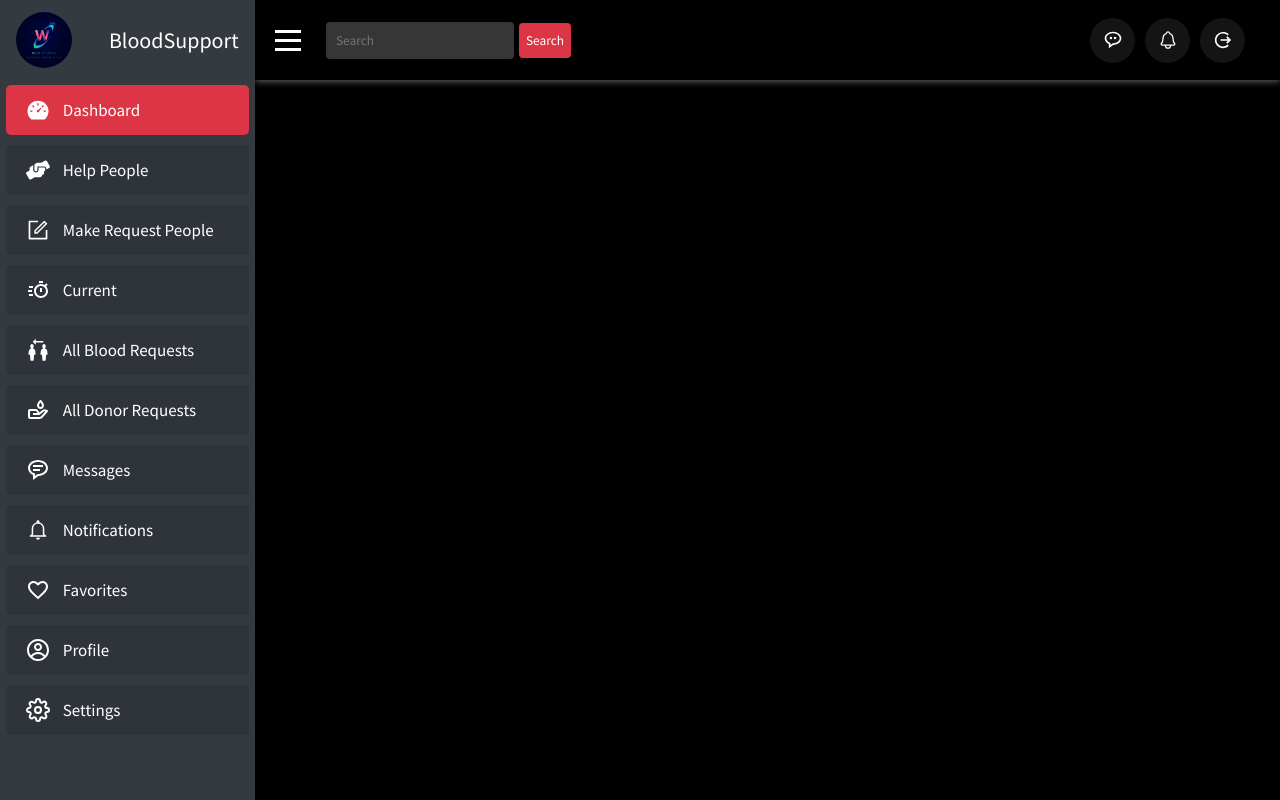
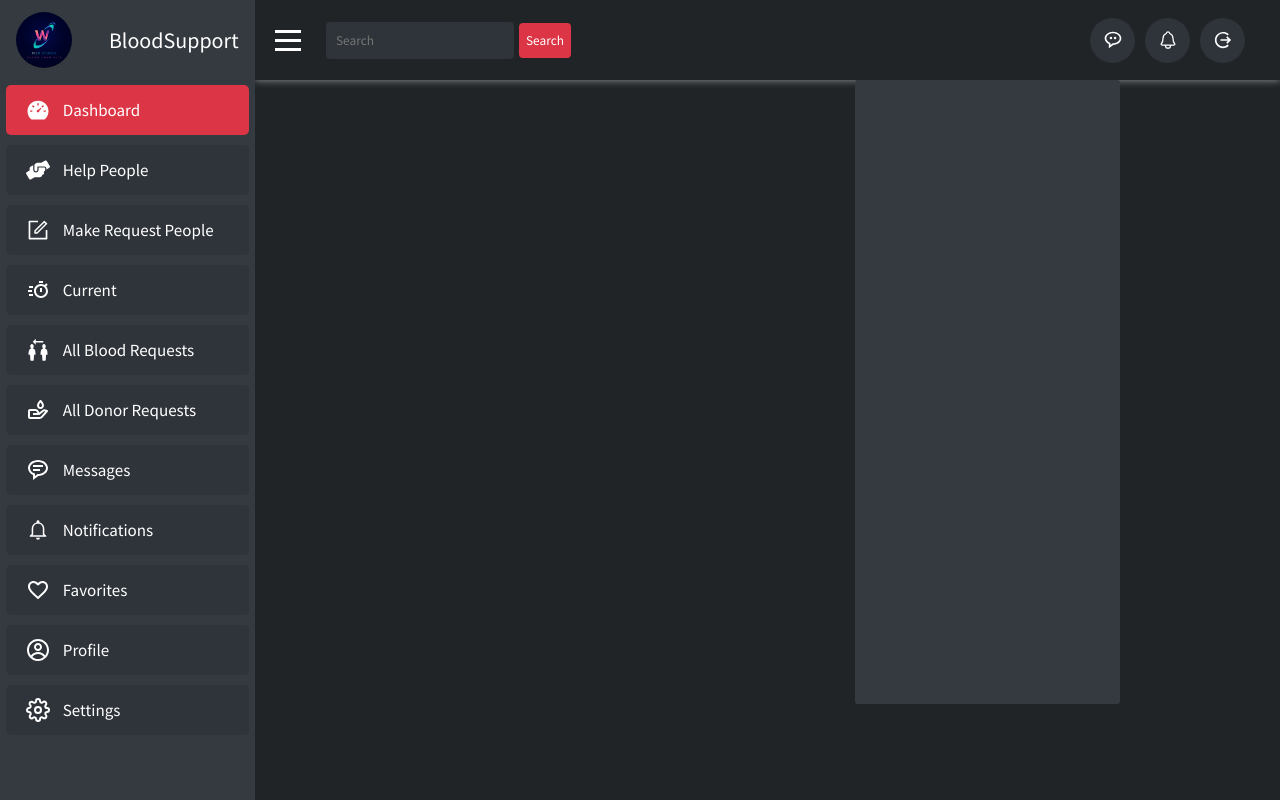
Before and after one commit to Jimam-Tamimi/blood-support-r, a React (Create React App) app: page / in a window 1280 px wide. Built offline with nearby package versions, Linux system fonts and the light colour scheme.

Commit message:
variable for dark mode added

```diff
--- a/src/components/Dashboard/Dashboard.styles.js
+++ b/src/components/Dashboard/Dashboard.styles.js
@@ -8,7 +8,7 @@ export const DashboardWraper = styled.div`
     justify-content: flex-start;
     align-items: center;
     flex-direction: column;
-    background-color: #343a40;
+    background-color: var(--object-bg-color);
     overflow-y: scroll;
     height: 100vh;
     transition: all .4s cubic-bezier(0.25, 0.46, 0.45, 0.94);
@@ -31,26 +31,53 @@ export const DashLink = styled(NavLink)`
     display: flex;
     justify-content: center;
     align-items: center;
-    background-color: #2f343a;
+    background-color: var(--secendory-color);
     border-radius: 5px;
     transition: all .4s cubic-bezier(0.25, 0.46, 0.45, 0.94);
-    &:hover{
-        background: #272c31;
+    position: relative;
+
+    &:hover::after{
+        background: var(--secendory-hover-color);
+        transform: scaleX(1);
+        opacity: 1;
+
     }
+    &:active{
+        transform: scaleX(.95);
+    }
+    &::after{
+        opacity: .6;
+        content: '';
+        position: absolute;
+        top: 0;
+        bottom: 0;
+        left: 0;
+        right: 0;
+        width: 100%;
+        height: 100%;
+        transition: all .4s;
+        transform: scaleX(0);
+    }
+
     &.active{
-        background: #dc3545;
+        background: var(--primary-color);
+        color: var(--primary-text-color) !important;
     }
-    &.active:hover{
-        background: #b52a37;
+    &.active:hover::after{
+        background: var(--primary-hover-color);
+        transform: scaleX(1);
     }
 
 `
 
 export const DashboardLogo = styled(DashLink)`
     height: 70px;
-    background: #343a40 !important;
+    background: var(--object-bg-color) !important;
     justify-content: space-between;
     padding: 0px 10px;
+    &::after{
+        content: none;
+    }
 
 
 `
@@ -76,6 +103,8 @@ export const LinkIcon = styled.div`
     display: flex;
     justify-content: flex-start;
     align-items: center;
+    z-index: 100;
+
 `
 
 export const LinkText = styled.div`
@@ -85,4 +114,6 @@ export const LinkText = styled.div`
     display: flex;
     justify-content: flex-start;
     align-items: center;
+    z-index: 100;
+
 `
--- a/src/components/Navbar/Navbar.js
+++ b/src/components/Navbar/Navbar.js
@@ -13,6 +13,9 @@ import {
     NavEndSection,
     NavLogout,
     NavMessage,
+    NavMessageWrap,
+    NavMessageCont,
+    NavNotificationWrap,
     NavNotification,
     HambBurgerWrap,
     HambBurgerLine,
@@ -34,12 +37,17 @@ export default function Navbar({toggleDash}) {
                     <Submit>Search</Submit>
                 </NavSearchForm>
                 <NavEndSection>
+                    <NavMessageWrap>
                         <NavMessage>
                             <BiMessageRoundedDots />
                         </NavMessage>
+                        <NavMessageCont></NavMessageCont>
+                    </NavMessageWrap>
+                    <NavNotificationWrap>
                         <NavNotification>
                             <IoNotificationsOutline />
                         </NavNotification>
+                    </NavNotificationWrap>
                     <NavLogout>
                         <IoMdLogOut/>
                     </NavLogout>
--- a/src/components/Navbar/Navbar.styles.js
+++ b/src/components/Navbar/Navbar.styles.js
@@ -19,23 +19,23 @@ export const NavSearchForm = styled.form`
 export const SearchInp = styled.input`
     padding: 10px 10px;
     border-radius: 4px;
-    background: #ffffff36;
+    background: var(--secendory-color);
     border: none;
     outline: none;
-    color: white;
+    color: var(--secendory-text-color);
 `
 
 export const Submit = styled.button`
     padding: 9px 7px;
-    color: white;
-    background: #dc3545;
+    color: var(--primary-text-color);
+    background: var(--primary-color);
     border: none;
     border-radius: 4px;
     margin-left: 5px;
     cursor: pointer;
     transition: all .4s cubic-bezier(0.25, 0.46, 0.45, 0.94);
     &:hover{
-        background: #b52a37;
+        background: var(--primary-hover-color);
     }
 `
 
@@ -45,8 +45,12 @@ export const NavEndSection = styled.div`
     justify-content: space-between;
     align-items: center;
 
-    & > div {
-        background: #ffffff14;
+
+`
+
+
+export const NavMessage = styled.div`
+    background: var(--secendory-color);
     margin: 0px 5px;
     border-radius: 60%;
     font-size: 20px;
@@ -57,31 +61,48 @@ export const NavEndSection = styled.div`
     justify-content: center;
     align-items: center;
     transition: all .4s cubic-bezier(0.25, 0.46, 0.45, 0.94);
+    color: var(--secendory-text-color);
     &:hover{
-            background: #ffffff33;
+        background: var(--secendory-hover-color);
     }
-    }
-
 `
 
-export const NavLogout = styled.div`
-
+export const NavMessageWrap = styled.div`
+    position: relative;
 `
 
-export const NavMessage = styled.div`
 
+export const NavNotificationWrap = styled(NavMessageWrap)``
+
+export const NavNotification = styled(NavMessage)``
+
+export const NavMessageCont = styled.div`
+    position: absolute;
+    top: 62px;
+    right: 20px;
+    width: 265px;
+    height: 78vh;
+    background: var(--object-bg-color);
+    border-radius: 3px;
+    /* box-shadow: 0px 0px 13px #ffffff33; */
 `
 
-export const NavNotification = styled.div`
+export const NavNotificationCont = styled.div`
+`
 
-`
+
+
+export const NavLogout = styled(NavMessage)``
 
 
 export const HambBurgerWrap = styled.div`
     margin-right: 25px;
     cursor: pointer;
+    & > div{
+        background: var(--secendory-text-color);
+    }
     &:hover > div{
-        background: #e2c2c5;
+        background: var(--secendory-text-color);
     }
 `
 
--- a/src/globalStyles.js
+++ b/src/globalStyles.js
@@ -9,16 +9,33 @@ const GlobalStyle = createGlobalStyle`
     font-family: 'Source Sans Pro', sans-serif;
 
   }
+
+  :root {
+  --primary-color: #dc3545;
+  --primary-text-color: white;
+  --primary-hover-color: #b52a37;
+
+  --secendory-color: #2f343a;
+  --secendory-text-color: white;
+  --secendory-hover-color: #272c31;
+
+  --main-bg-color: #212427;
+
+  --object-bg-color: #343a40;
+  --main-transition: all .4s cubic-bezier(0.25, 0.46, 0.45, 0.94);
+  }
   html {
       scroll-behavior: smooth;
   }
   body{
-      background-color: #000000;
-      color: white;
+      background-color: var(--main-bg-color);
+      color: var(--secendory-text-color);
   }
+
+
   a{
       text-decoration: none;
-      color: white;
+      color: var(--secendory-text-color);
   }
 
   @media only screen and (min-width: 768px){
@@ -74,7 +91,7 @@ export const Container = styled.div`
 
   margin-left: ${({show, smallDevice}) => show && !smallDevice? '255px': '0px'};
 
-  transition: all .4s cubic-bezier(0.25, 0.46, 0.45, 0.94);
+  transition: var(--main-transition);
 
 `
 
```
Lines whose indentation alone changed are shown as unchanged.
